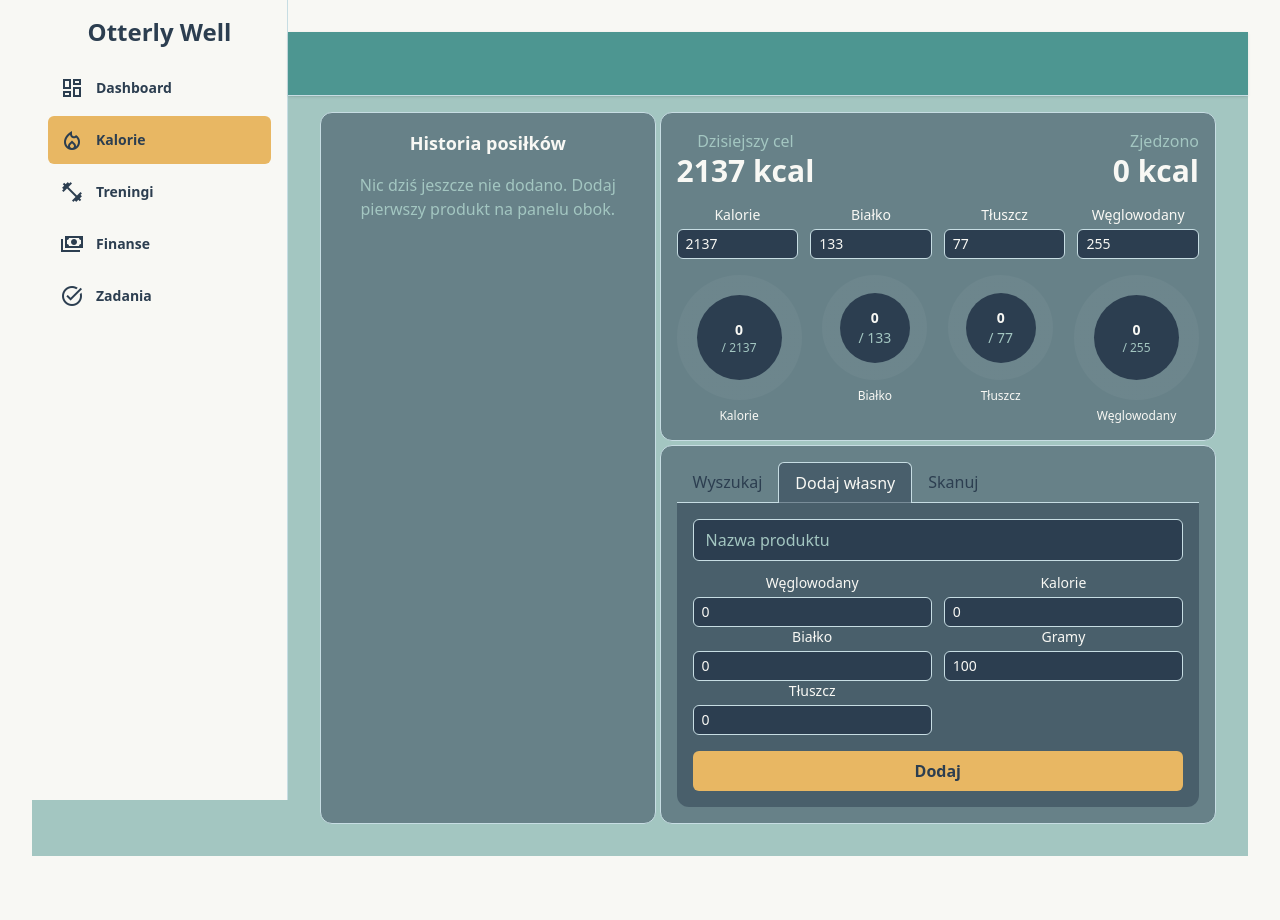
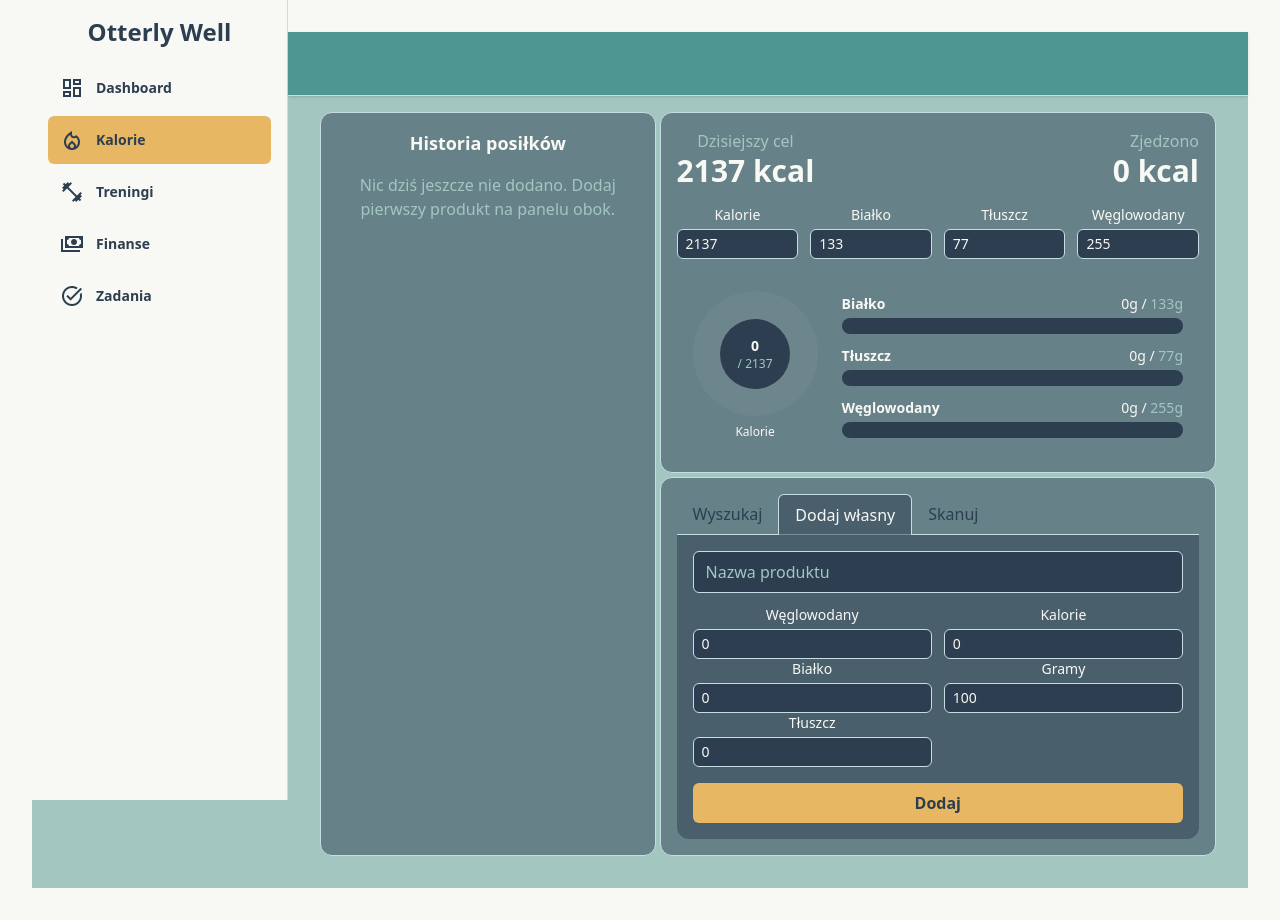
Before and after one commit to czarekmilek/OtterlyWell, a React (Vite) app in the folder otterly-well/: page /calories in a window 1280 px wide. Before the commit the page ends 888 px from the top, so only its background shows below. Built offline with nearby package versions, Linux system fonts and the light colour scheme.

Commit message:
Made new goals overview - Swapped mini circles with progress bars

```diff
--- a/otterly-well/src/components/Calories/components/EntriesList/EntryItem.tsx
+++ b/otterly-well/src/components/Calories/components/EntriesList/EntryItem.tsx
@@ -33,11 +33,11 @@ export const EntryItem = ({ entry: e, removeEntry }: EntryItemProps) => {
       >
         {/* Info section */}
         <div className="min-w-0 flex-1">
-          <div className="flex justify-between">
+          <div className="flex justify-between gap-2">
             <p className="text-brand-neutral-light">{e.name}</p>
             <button
               onClick={openModal}
-              className="flex sm:w-auto items-center justify-center rounded-md text-sm text-brand-neutral-light
+              className="flex sm:w-auto h-fit items-center justify-center rounded-md text-sm text-brand-neutral-light
                        hover:bg-red-800/20 hover:border-red-500/30 hover:text-red-400
                        transition-colors duration-200 cursor-pointer"
             >
--- a/otterly-well/src/components/Calories/components/Goals.tsx
+++ b/otterly-well/src/components/Calories/components/Goals.tsx
@@ -1,5 +1,5 @@
 import { motion } from "framer-motion";
-import { RadialMacros } from "./MacroTracking/RadialMacros";
+import { MacrosOverview } from "./MacroTracking/MacrosOverview";
 
 interface GoalsProps {
   goalCalories: number;
@@ -53,7 +53,8 @@ export const Goals = ({
           <input
             type="number"
             min={1}
-            className="mt-1 rounded-md border border-brand-depth bg-brand-neutral-dark px-2 py-1 text-brand-neutral-light focus:ring-2 focus:ring-brand-accent-1/40 focus:outline-none"
+            className="mt-1 rounded-md border border-brand-depth bg-brand-neutral-dark px-2 py-1 text-brand-neutral-light focus:ring-2
+                    focus:ring-brand-accent-1/40 focus:outline-none"
             value={goalCalories}
             onChange={(e) => {
               const v = Number(e.target.value);
@@ -67,7 +68,8 @@ export const Goals = ({
           <input
             type="number"
             min={0}
-            className="mt-1 rounded-md border border-brand-depth bg-brand-neutral-dark px-2 py-1 text-brand-neutral-light focus:ring-2 focus:ring-brand-accent-1/40 focus:outline-none"
+            className="mt-1 rounded-md border border-brand-depth bg-brand-neutral-dark px-2 py-1 text-brand-neutral-light focus:ring-2
+                    focus:ring-brand-accent-1/40 focus:outline-none"
             value={goalProtein}
             onChange={(e) => setGoalProtein(Number(e.target.value) || 0)}
           />
@@ -78,7 +80,8 @@ export const Goals = ({
           <input
             type="number"
             min={0}
-            className="mt-1 rounded-md border border-brand-depth bg-brand-neutral-dark px-2 py-1 text-brand-neutral-light focus:ring-2 focus:ring-brand-accent-1/40 focus:outline-none"
+            className="mt-1 rounded-md border border-brand-depth bg-brand-neutral-dark px-2 py-1 text-brand-neutral-light focus:ring-2
+                    focus:ring-brand-accent-1/40 focus:outline-none"
             value={goalFat}
             onChange={(e) => setGoalFat(Number(e.target.value) || 0)}
           />
@@ -89,24 +92,21 @@ export const Goals = ({
           <input
             type="number"
             min={0}
-            className="mt-1 rounded-md border border-brand-depth bg-brand-neutral-dark px-2 py-1 text-brand-neutral-light focus:ring-2 focus:ring-brand-accent-1/40 focus:outline-none"
+            className="mt-1 rounded-md border border-brand-depth bg-brand-neutral-dark px-2 py-1 text-brand-neutral-light focus:ring-2
+                    focus:ring-brand-accent-1/40 focus:outline-none"
             value={goalCarbs}
             onChange={(e) => setGoalCarbs(Number(e.target.value) || 0)}
           />
         </label>
       </div>
 
-      <RadialMacros
+      <MacrosOverview
         kcal={totalCalories.kcal}
         kcalGoal={goalCalories}
         protein={totalCalories.protein}
         fat={totalCalories.fat}
         carbs={totalCalories.carbs}
-        goals={{
-          protein: goalProtein,
-          fat: goalFat,
-          carbs: goalCarbs,
-        }}
+        goals={{ protein: goalProtein, fat: goalFat, carbs: goalCarbs }}
       />
     </motion.div>
   );
--- a/otterly-well/src/components/Calories/components/MacroTracking/CircleCharts.tsx
+++ b/otterly-well/src/components/Calories/components/MacroTracking/CircleCharts.tsx
@@ -66,7 +66,7 @@ export function BigCircle({
         {/* inner circle */}
         <div
           className="flex flex-col items-center justify-center rounded-full bg-brand-neutral-dark text-brand-neutral-light"
-          style={{ width: "85px", height: "85px" }}
+          style={{ width: "70px", height: "70px" }}
         >
           <span className="text-sm font-semibold">
             {value.toFixed ? value.toFixed(0) : value}
--- /dev/null
+++ b/otterly-well/src/components/Calories/components/MacroTracking/LinearMacroProgress.tsx
@@ -0,0 +1,41 @@
+function circlePercent(current: number, goal: number) {
+  if (goal <= 0) return 0;
+  return Math.min(100, Math.round((current / goal) * 100));
+}
+
+type LinearMacroProgressProps = {
+  label: string;
+  value: number;
+  goal: number;
+  color: string;
+};
+
+export function LinearMacroProgress({
+  label,
+  value,
+  goal,
+  color,
+}: LinearMacroProgressProps) {
+  const percent = circlePercent(value, goal);
+
+  return (
+    <div className="w-full">
+      {/* Label, progress and goal */}
+      <div className="text-sm flex justify-between items-baseline mb-1">
+        <span className="font-semibold text-brand-neutral-light">{label}</span>
+        <span className="text-brand-neutral-light">
+          {value.toFixed(0)}g /{" "}
+          <span className="text-brand-secondary">{goal}g</span>
+        </span>
+      </div>
+
+      {/* Progress bar */}
+      <div className="h-4 w-full rounded-full bg-brand-neutral-dark overflow-hidden">
+        <div
+          className="h-full rounded-full"
+          style={{ width: `${percent}%`, backgroundColor: color }}
+        ></div>
+      </div>
+    </div>
+  );
+}
--- /dev/null
+++ b/otterly-well/src/components/Calories/components/MacroTracking/MacrosOverview.tsx
@@ -0,0 +1,54 @@
+import { BigCircle } from "./CircleCharts";
+import { LinearMacroProgress } from "./LinearMacroProgress";
+
+type MacrosOverviewProps = {
+  kcal: number;
+  kcalGoal: number;
+  protein: number;
+  fat: number;
+  carbs: number;
+  goals: { protein: number; fat: number; carbs: number };
+};
+
+export function MacrosOverview({
+  kcal,
+  kcalGoal,
+  protein,
+  fat,
+  carbs,
+  goals,
+}: MacrosOverviewProps) {
+  return (
+    <div className="flex flex-row items-center gap-6 p-4">
+      {/* Calorie chart */}
+      <BigCircle
+        label="Kalorie"
+        value={kcal}
+        goal={kcalGoal}
+        color="var(--color-brand-accent-3)"
+      />
+
+      {/* Macro progress bars */}
+      <div className="w-full flex flex-col gap-3">
+        <LinearMacroProgress
+          label="Białko"
+          value={protein}
+          goal={goals.protein}
+          color="var(--color-brand-primary)"
+        />
+        <LinearMacroProgress
+          label="Tłuszcz"
+          value={fat}
+          goal={goals.fat}
+          color="var(--color-brand-accent-1)"
+        />
+        <LinearMacroProgress
+          label="Węglowodany"
+          value={carbs}
+          goal={goals.carbs}
+          color="var(--color-brand-accent-2)"
+        />
+      </div>
+    </div>
+  );
+}
```
